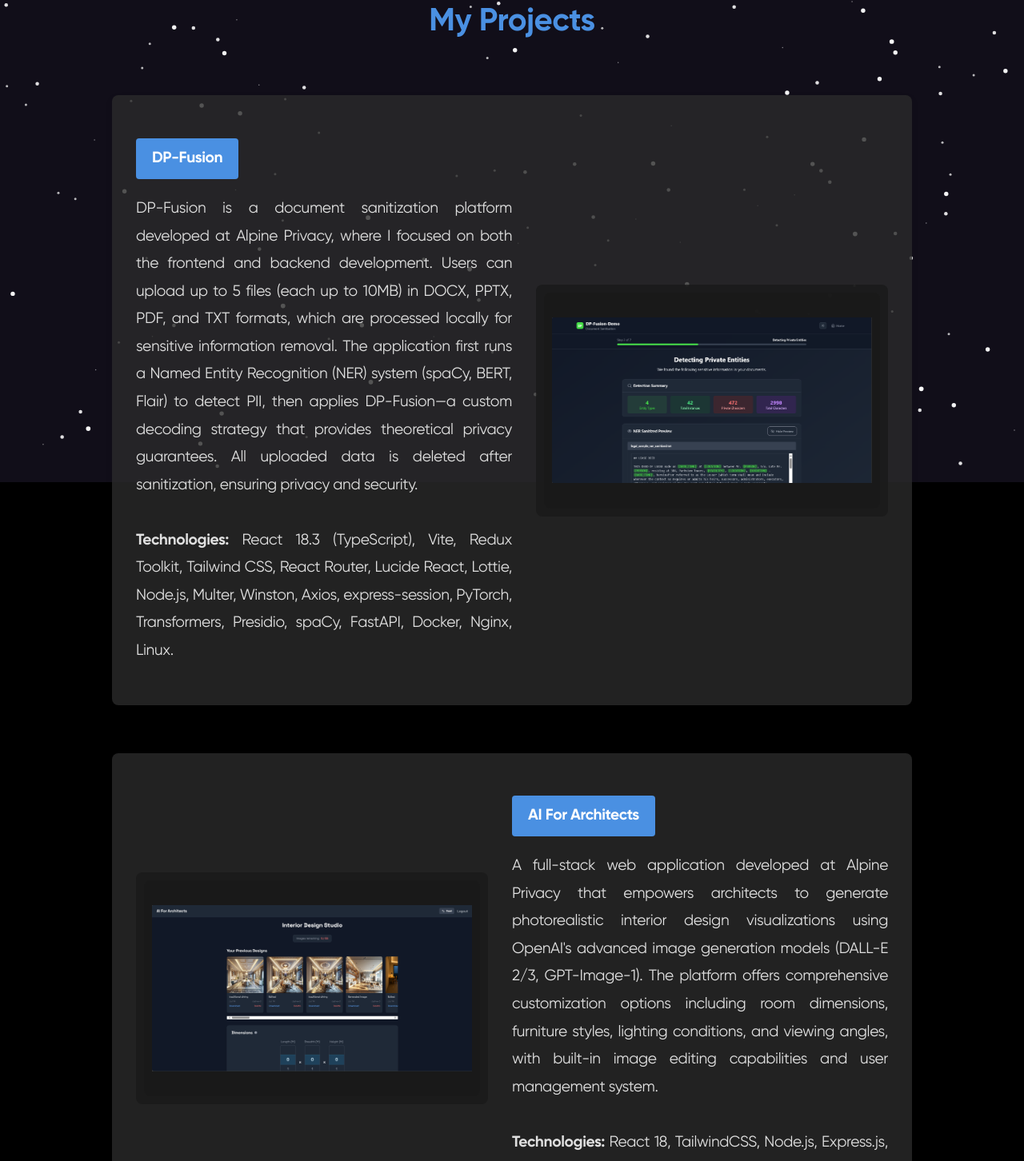
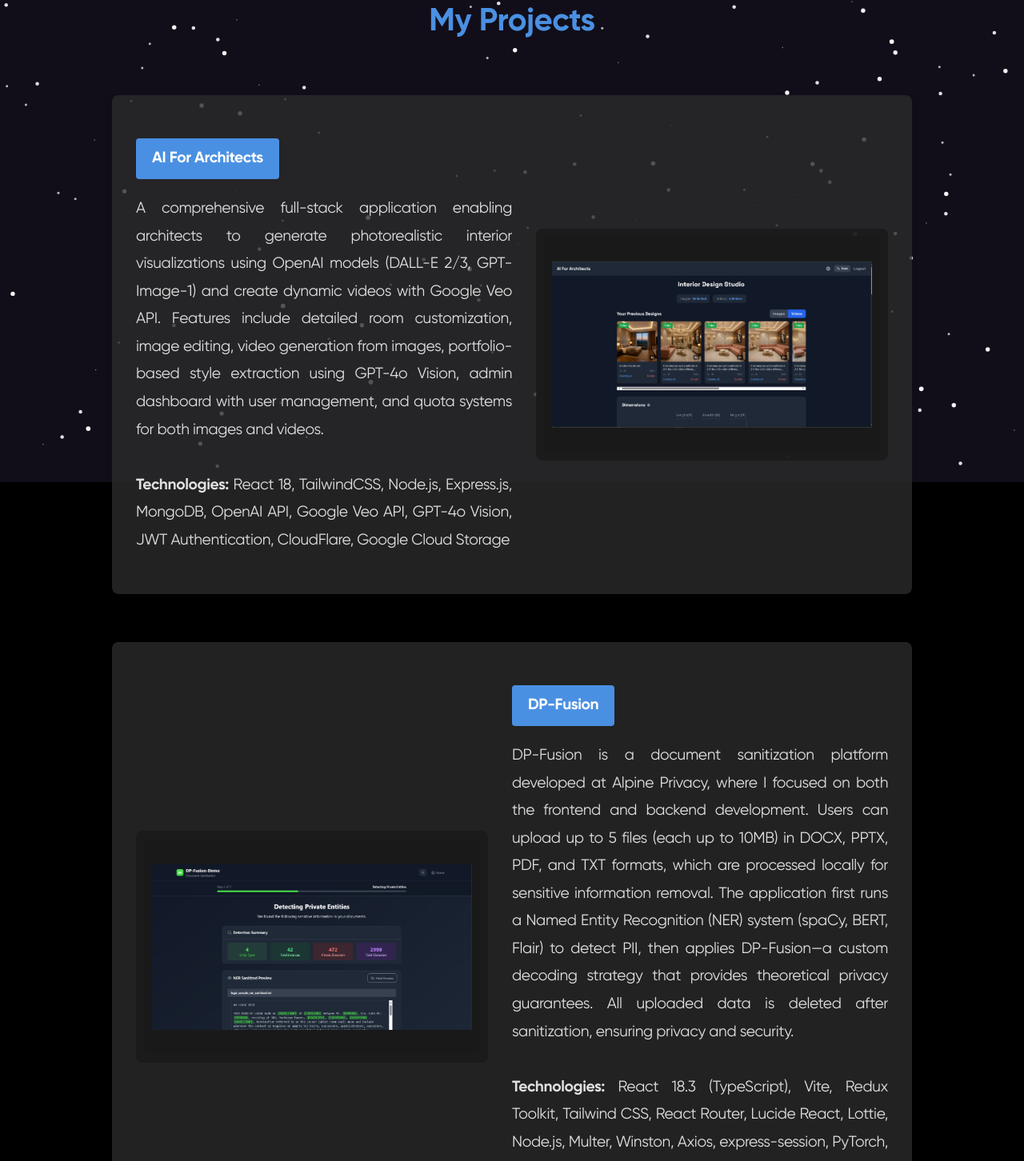
Before and after one commit to LordAizen1/porfolio, a React (Vite) app: page /porfolio/projects in a window 1280 px wide. Shown: the part 197-1649 px from the top of the page at 80% size. Built offline with nearby package versions, Linux system fonts and the light colour scheme; no server answers; the database is empty.

Commit message:
updated ai-for-architect project

```diff
--- a/src/pages/ProjectsPage.jsx
+++ b/src/pages/ProjectsPage.jsx
@@ -4,7 +4,14 @@ import ParticlesComponent from '../components/Particles';
 
 const ProjectsPage = () => {
   const projects = [
-        {
+    {
+      title: 'AI For Architects',
+      image: '/porfolio/images/ai-for-architects.png', // Placeholder image, update if you have a project-specific image
+      description:
+        'A comprehensive full-stack application enabling architects to generate photorealistic interior visualizations using OpenAI models (DALL-E 2/3, GPT-Image-1) and create dynamic videos with Google Veo API. Features include detailed room customization, image editing, video generation from images, portfolio-based style extraction using GPT-4o Vision, admin dashboard with user management, and quota systems for both images and videos.<br /><br /><b>Technologies:</b> React 18, TailwindCSS, Node.js, Express.js, MongoDB, OpenAI API, Google Veo API, GPT-4o Vision, JWT Authentication, CloudFlare, Google Cloud Storage',
+      link: 'https://ai-for-architects.com' // Replace with actual link if available
+    },
+    {
       title: 'DP-Fusion',
       image: '/porfolio/images/dp-fusion.png', // Placeholder image, update if you have a project-specific image
       description:
@@ -13,13 +20,7 @@ const ProjectsPage = () => {
       ,
       link: 'https://spec-negotiations-multimedia-cod.trycloudflare.com/'
     },
-    {
-      title: 'AI For Architects',
-      image: '/porfolio/images/ai-for-architects.png', // Placeholder image, update if you have a project-specific image
-      description:
-        'A full-stack web application developed at Alpine Privacy that empowers architects to generate photorealistic interior design visualizations using OpenAI\'s advanced image generation models (DALL-E 2/3, GPT-Image-1). The platform offers comprehensive customization options including room dimensions, furniture styles, lighting conditions, and viewing angles, with built-in image editing capabilities and user management system.<br /><br /><b>Technologies:</b> React 18, TailwindCSS, Node.js, Express.js, MongoDB, OpenAI API, JWT Authentication, CloudFlare.',
-      link: 'https://ai-for-architects.com' // Replace with actual link if available
-    },
+
     {
       title: 'Multi-Scan App',
       image: '/porfolio/images/multi-scan.png',
```
Also changed, not shown: public/images/ai-for-architects.png.
